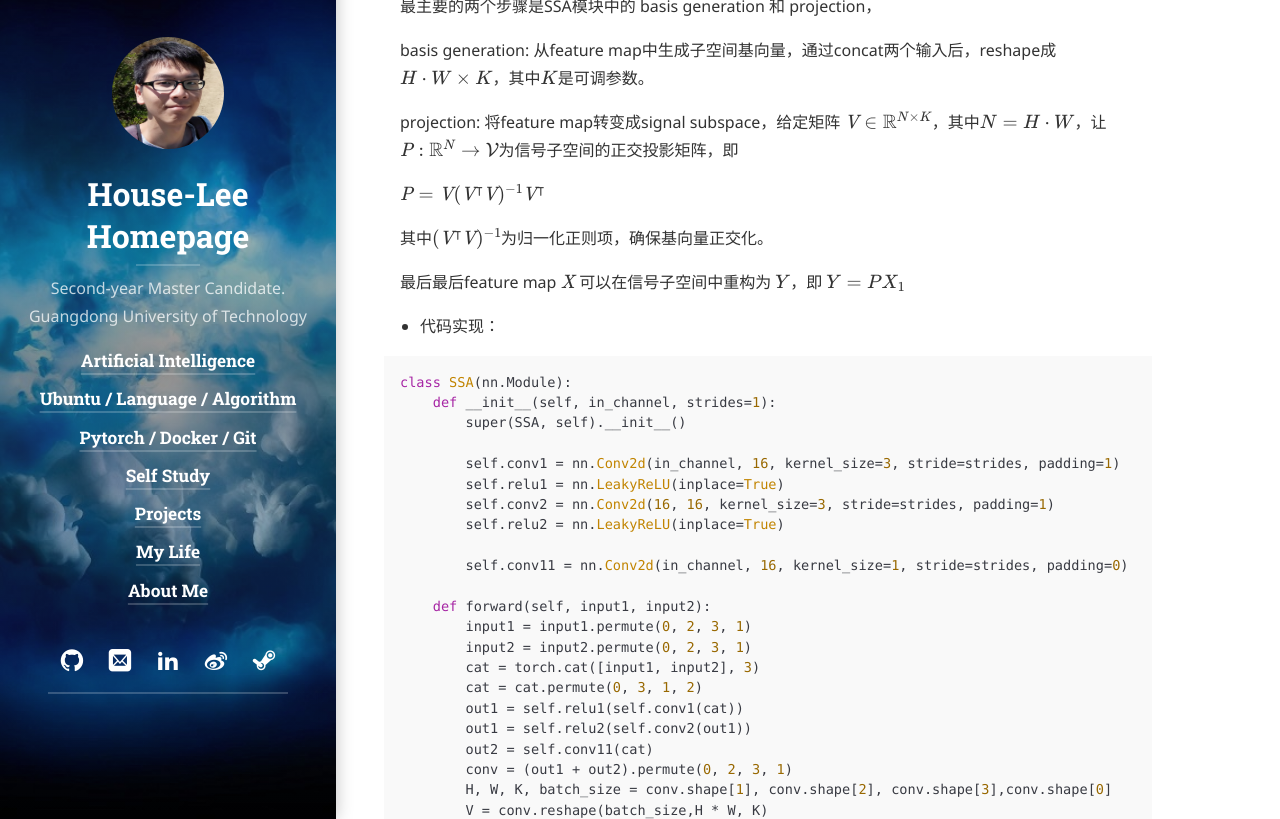
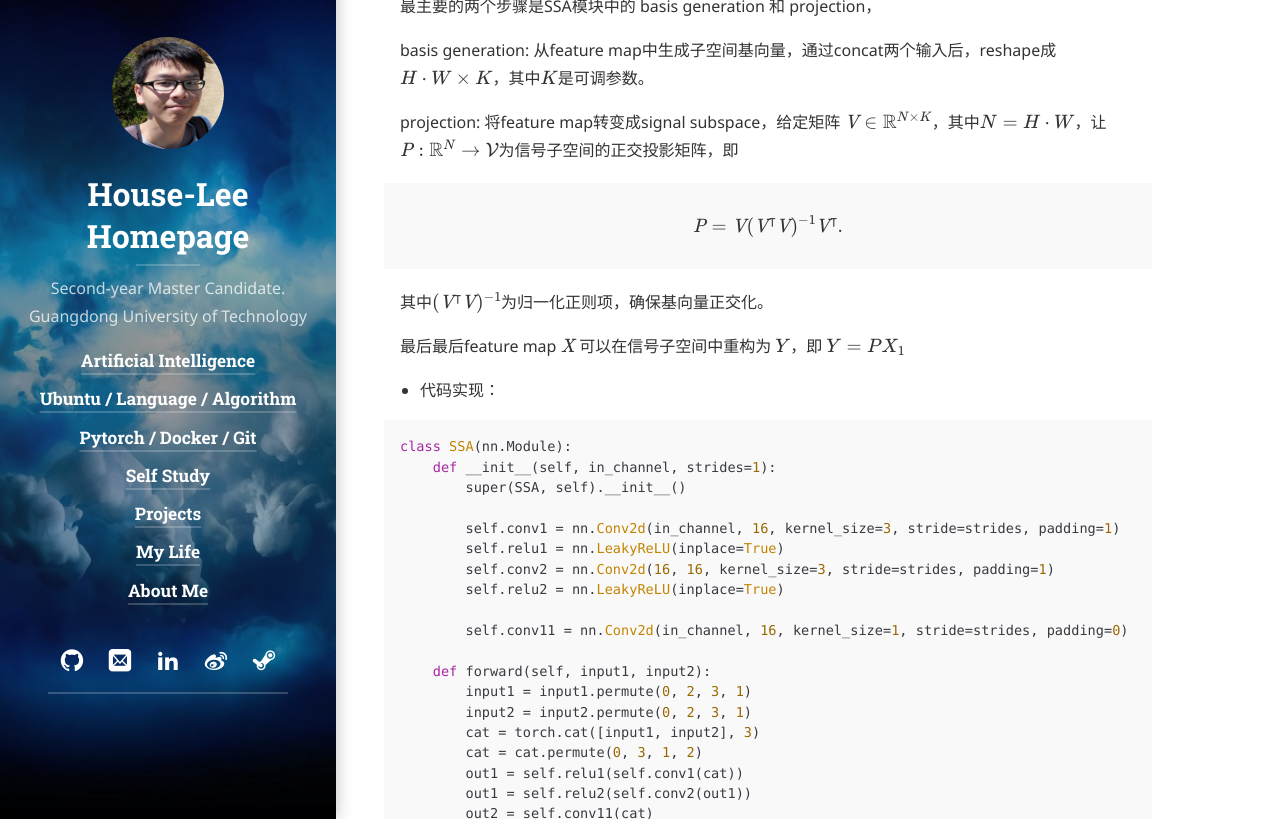
Before and after one commit to Junyang-gdut/gdut-cjy.github.io, a Jekyll site: the page built from artificial-intelligence/_posts/2021-04-15-NBNet.md, in a window 1280 px wide and 900 px high, scrolled down 1448 px, cut to the strip 81-900 px from the top of the window. Built offline with Jekyll 4.4.1, drawn with Linux system fonts in a browser that asks for light colours; cached includes are drawn as plain includes; nearby versions of some CDN libraries; some web fonts are replaced; library files that are not in the unit come from our copies; comment, search, counter and statistics services are not loaded.

```diff
--- a/artificial-intelligence/_posts/2021-04-15-NBNet.md
+++ b/artificial-intelligence/_posts/2021-04-15-NBNet.md
@@ -54,7 +54,7 @@ basis generation: 从feature map中生成子空间基向量，通过concat两个
 
 projection: 将feature map转变成signal subspace，给定矩阵 $\mathit{V} \in \mathbb{R}^{N \times K}$，其中$N = H \cdot W$，让$\mathit{P}:\mathbb{R}^{N} \rightarrow \mathcal{V}$为信号子空间的正交投影矩阵，即
 
-$\mathit{P} = \mathit{V}(\mathit{V}^{\intercal}\mathit{V})^{-1}\mathit{V}^{\intercal}$
+$$\mathit{P} = \mathit{V}(\mathit{V}^{\intercal}\mathit{V})^{-1}\mathit{V}^{\intercal}.$$
 
 其中$(\mathit{V}^{\intercal}\mathit{V})^{-1}$为归一化正则项，确保基向量正交化。
 
```
